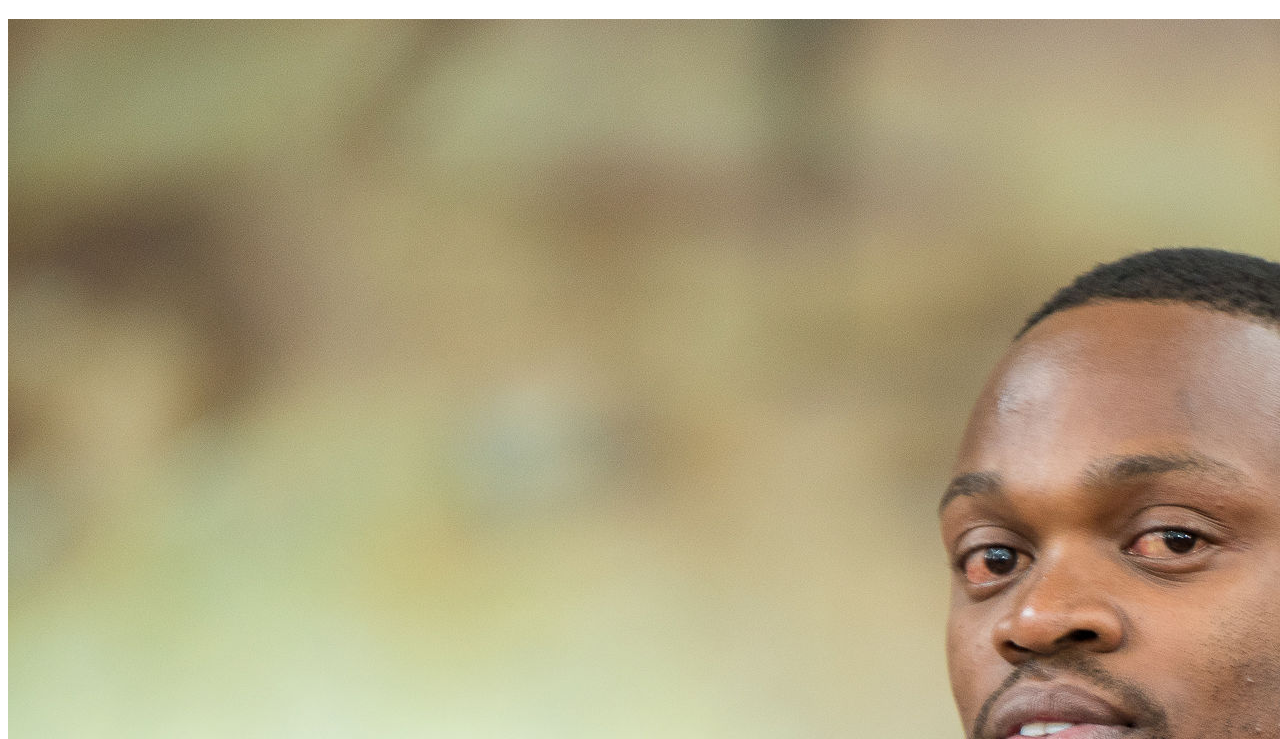
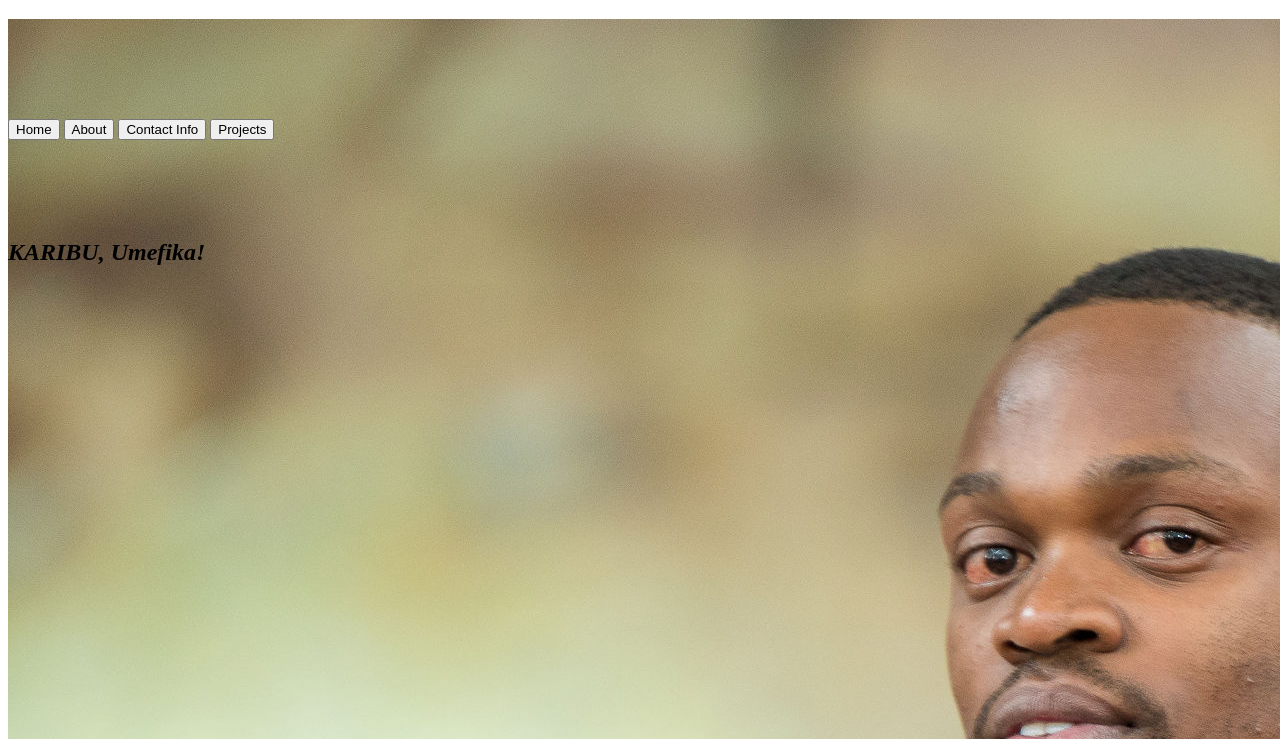
Before and after one commit to Bunoro/portfolio, a plain HTML site: page index.html in a window 1280 px wide. Shown: the part 61-800 px from the top of the page. Drawn offline with Linux system fonts and the light colour scheme; files that its build step writes are made by us from their sources.

Commit message:
add a projects done button to landing page

```diff
--- a/index.html
+++ b/index.html
@@ -9,7 +9,14 @@
     <h1>RAPHSON LARRY BUNORO</h1>
     <div class="test-box"><img src="css/image/raph.jpg" alt="Raphson">
     </div>
+    <div>
+        <button type="button">Home</button>
+        <button type="button">About</button>
+        <button type="button">Contact Info</button>
+        <button type="button">Projects</button>
+    </div>
 
+    <h2><strong><em>KARIBU, Umefika!</em></strong></h2>
 
 
 </body>
```
